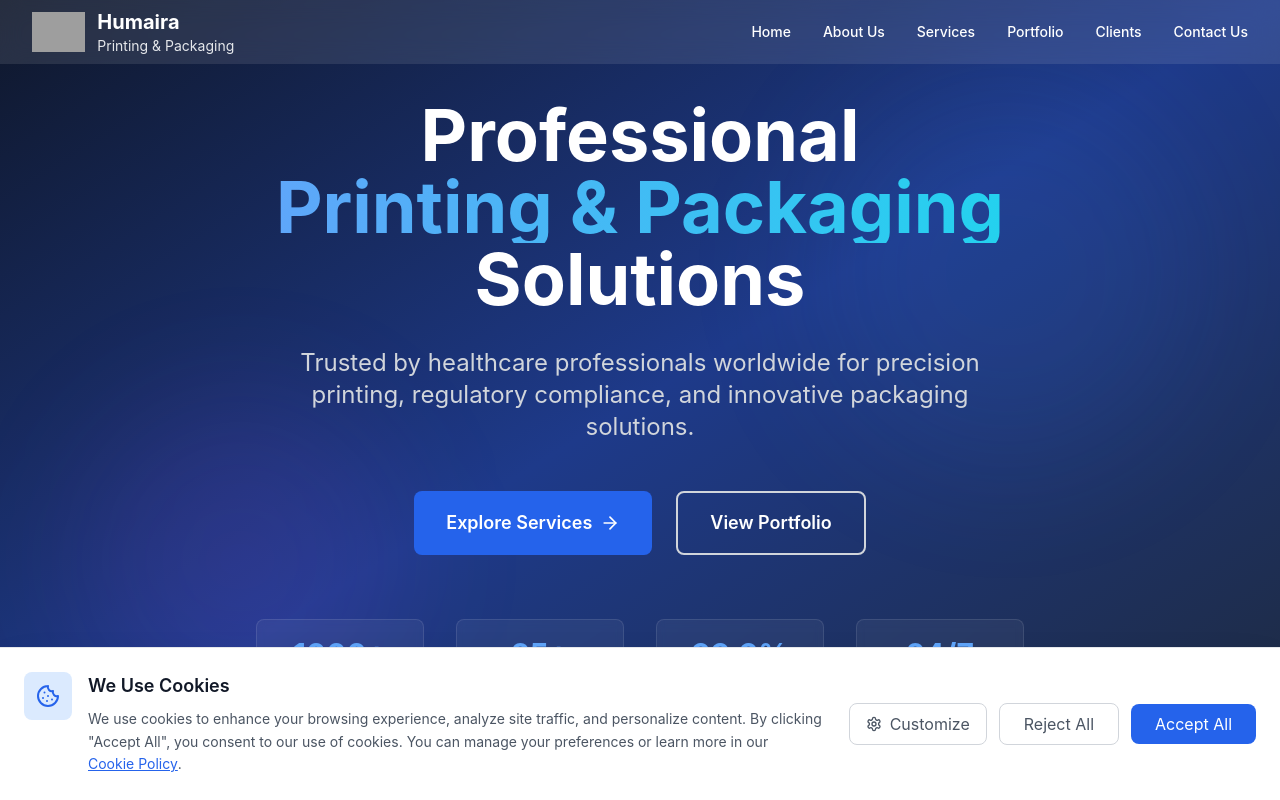
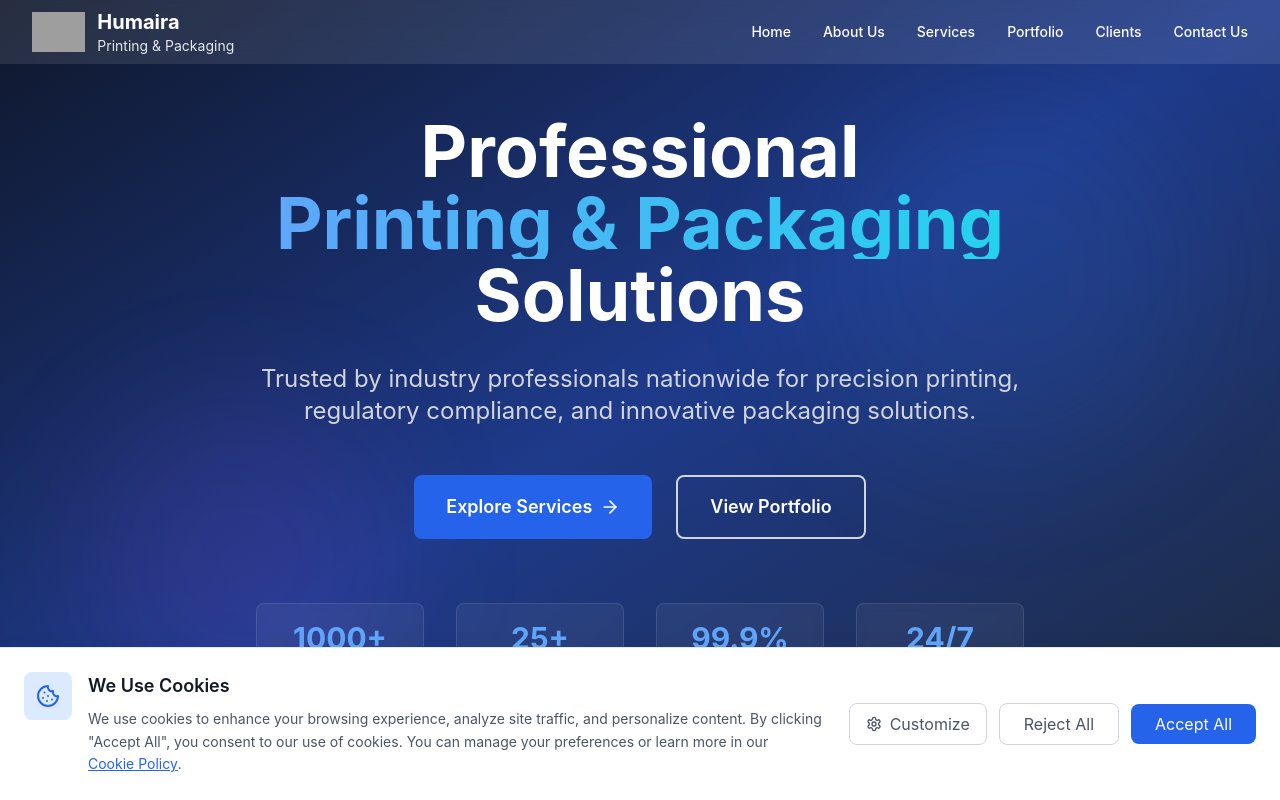
Before and after one commit to dxelnetwork/HumairaPrint, a React (Vite) app: page / in a window 1280 px wide. Shown: the top 800 px of the page. Built offline with nearby package versions, Linux system fonts and the light colour scheme; grey boxes are pictures that could not be loaded.

Commit message:
Updated Hero.tsx

```diff
--- a/src/components/Hero.tsx
+++ b/src/components/Hero.tsx
@@ -50,7 +50,7 @@ const Hero = () => {
           </h1>
 
           <p className="text-lg sm:text-xl md:text-2xl text-gray-300 mb-12 max-w-3xl mx-auto leading-relaxed">
-            Trusted by healthcare professionals worldwide for precision printing,
+            Trusted by industry professionals nationwide for precision printing,
             regulatory compliance, and innovative packaging solutions.
           </p>
 
```
